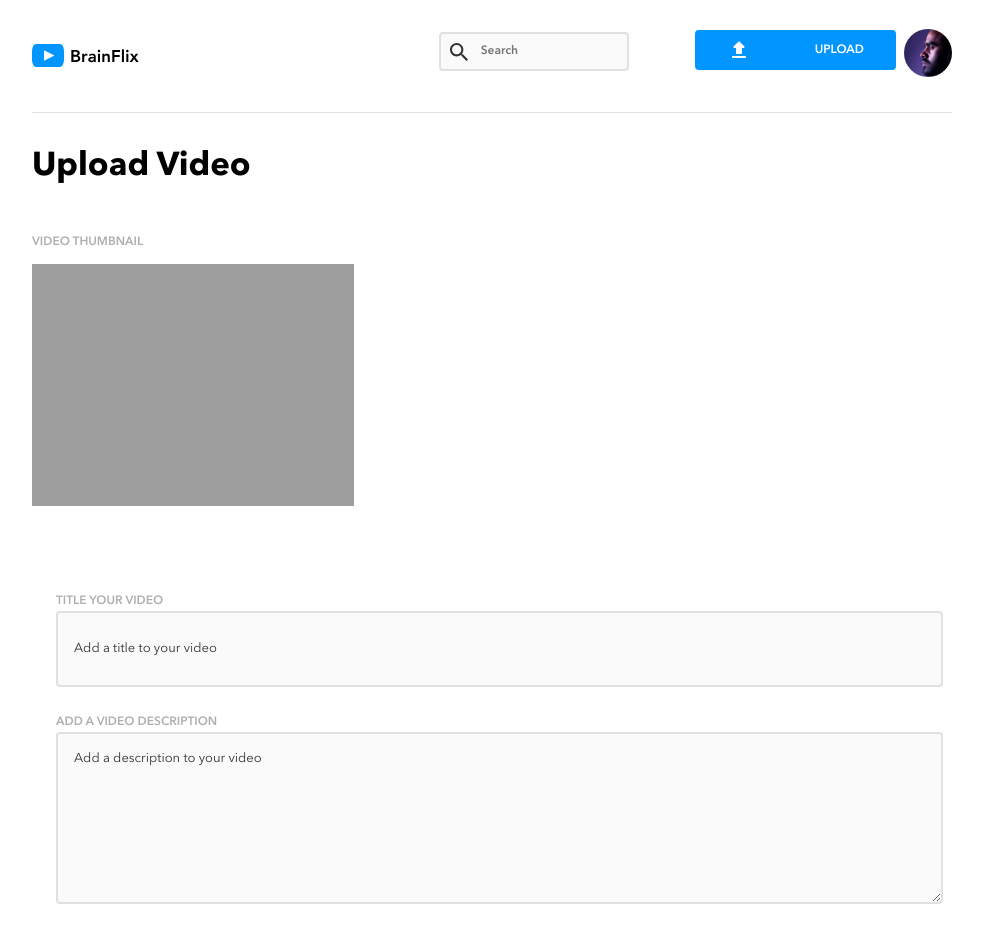
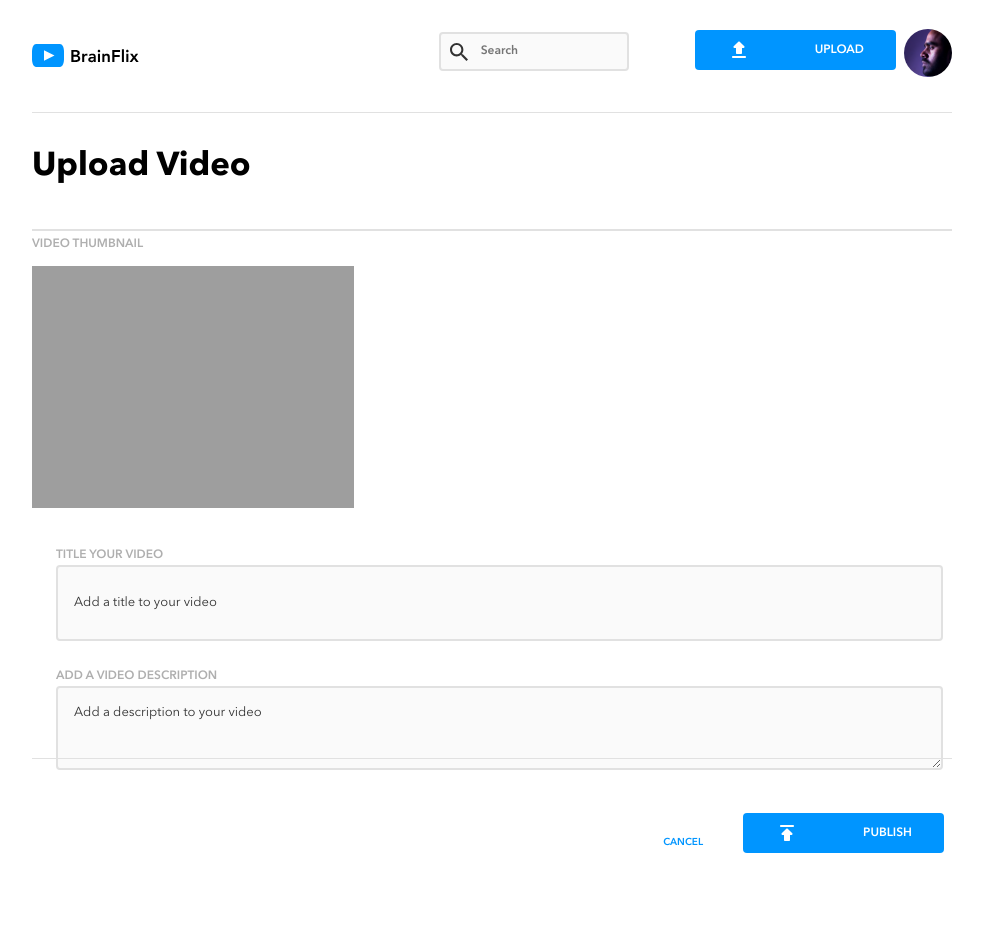
Before and after one commit to erioluwa66/brainflix, a React (Create React App) app: page /upload in a window 1280 px wide. Shown: the top 952 px of the page, without its empty margins (148-1131 px from the left). Built offline with nearby package versions, Linux system fonts and the light colour scheme.

Commit message:
divider line updated

```diff
--- a/src/pages/UploadPage/UploadPage.scss
+++ b/src/pages/UploadPage/UploadPage.scss
@@ -28,7 +28,11 @@
         padding-top: 3rem;
         font-size: $normal-pageheader-font;
         line-height: $normal-pageheader-lineHeight;
-        margin-top: -1rem
+        margin-top: -1rem;
+        border-bottom: 1px solid $mercury;
+    }
+    @include desktop {
+        border-bottom: 2px solid $mercury;
     }
 }
 
@@ -43,6 +47,7 @@
         font-size: $normal-sectionHeader-font;
         line-height: $normal-sectionHeader-lineHeight;
         margin-top: -4rem;
+
 
     }
 }
@@ -78,6 +83,7 @@
             @include desktop {
                 margin-left: 1.5rem;
                 flex-grow: 2;
+                margin-top: -3rem
             }
         }
         }
@@ -85,6 +91,7 @@
         &__textarea {
             @include formfield;
             padding: 0rem;
+            padding-left: 0.5rem;
             margin-bottom: 1.5rem;
             width: 100%;
 
@@ -101,6 +108,9 @@
             @include tablet {
                 margin-bottom: 2.5rem;
             }
+            @include desktop {
+                height: 3rem;
+            }
         }
 
         &__action {
@@ -112,32 +122,53 @@
                     flex-direction: row-reverse;
                 }
 
-                border-top: $mercury;
+                border-top: 1px solid $mercury;
                 padding-top: 2.5rem;
             }
 
             @include desktop {
                 width: 100%;
+                margin-top: -3.5rem;
             }
         }
-
+        &__publish-icon {
+            margin-right: 3.5rem;
+            @include tablet {
+            margin-right: 4rem;
+            }
+        }
         &__publish {
             @include button;
             display: flex;
             flex-direction: row;
-            align-content: space-between;
+            align-items: center;
+            margin: 0 0.5rem 0.5rem 0rem;
             text-decoration: none;
+            width: 100%;
 
             @include tablet {
-                width: 10rem;
-            }
-                &-icon {
-                    margin-right: 3.5rem;
-                    @include tablet {
-                    margin-left: -2rem;
-                }
+            width: auto;
+            margin-top: 0.9rem;
+
             }
         }
+        // &__publish {
+        //     display: flex;
+        //     flex-direction: row;
+        //     align-content: space-between;
+        //     text-decoration: none;
+
+        //     @include tablet {
+        //         width: 10rem;
+        //     }
+        //         &-icon {
+        //             color: white;
+        //             margin-right: 3.5rem;
+        //             @include tablet {
+        //             margin-left: -2rem;
+        //         }
+        //     }
+        // }
 
         &__cancel {
             text-decoration: none;
```
